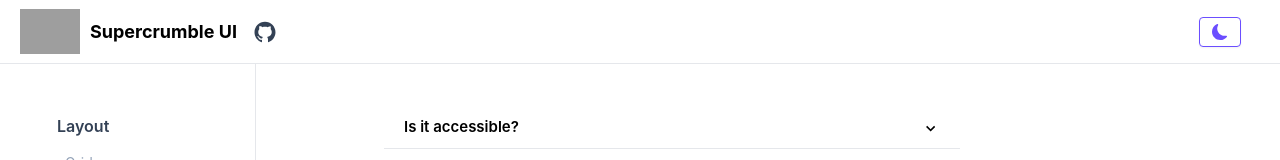
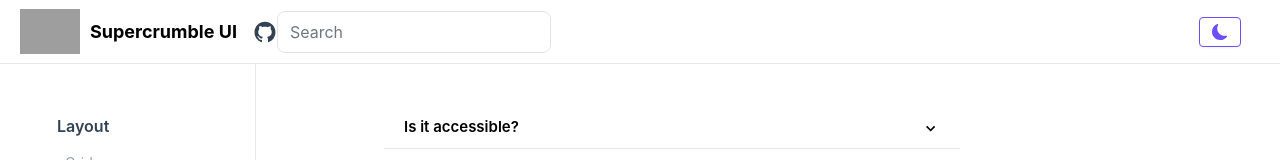
Before and after one commit to elijahnikov/ui, a Next.js app: page / in a window 1280 px wide. Shown: the top 160 px of the page. Built offline with nearby package versions, Linux system fonts and the light colour scheme; grey boxes are pictures that could not be loaded; a web font is replaced by a local one.

Commit message:
setting up

```diff
--- a/src/components/common/NavBar/NavBar.tsx
+++ b/src/components/common/NavBar/NavBar.tsx
@@ -7,6 +7,7 @@ import { AiFillGithub } from "react-icons/ai";
 
 // Components
 import DarkModeSwitch from "../DarkModeSwitch/DarkModeSwitch";
+import SiteSearch from "../SiteSearch/SiteSearch";
 
 const NavBar = () => {
     return (
@@ -29,6 +30,7 @@ const NavBar = () => {
                         <AiFillGithub className="h-6 w-6 fill-slate-700 dark:fill-white float-right ml-2" />
                     </a>
                 </div>
+                <SiteSearch />
             </div>
             <div className="w-[10vw] min-w-[10vw] inline-flex items-center justify-center text-center mx-0">
                 <div className="ml-2">
--- a/src/components/common/SiteSearch/SiteSearch.tsx
+++ b/src/components/common/SiteSearch/SiteSearch.tsx
@@ -0,0 +1,14 @@
+import Input from "@/components/ui/Input/Input";
+import React from "react";
+
+interface SiteSearchProps {}
+
+const SiteSearch = ({}: SiteSearchProps) => {
+    return (
+        <>
+            <Input placeholder="Search" />
+        </>
+    );
+};
+
+export default SiteSearch;
```
